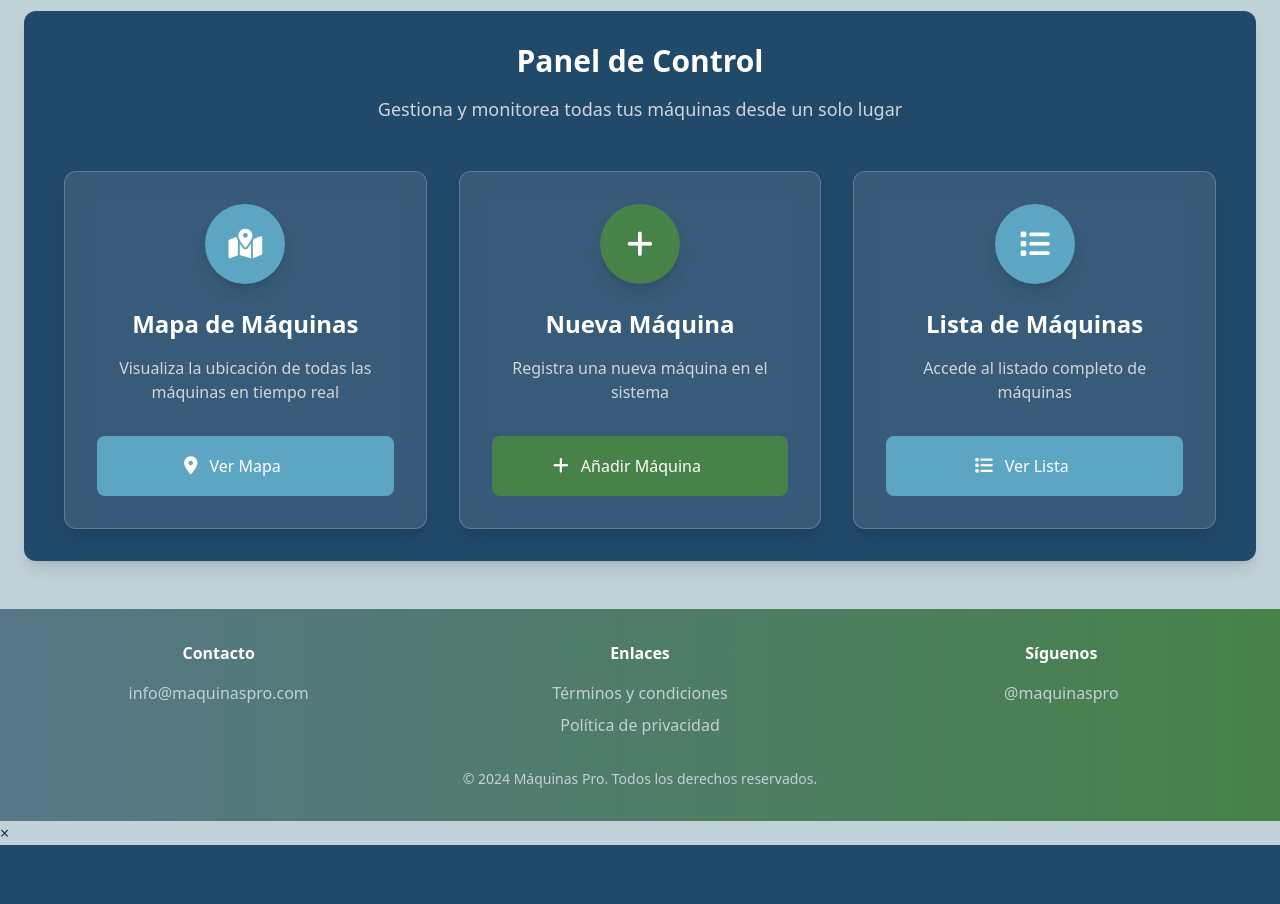
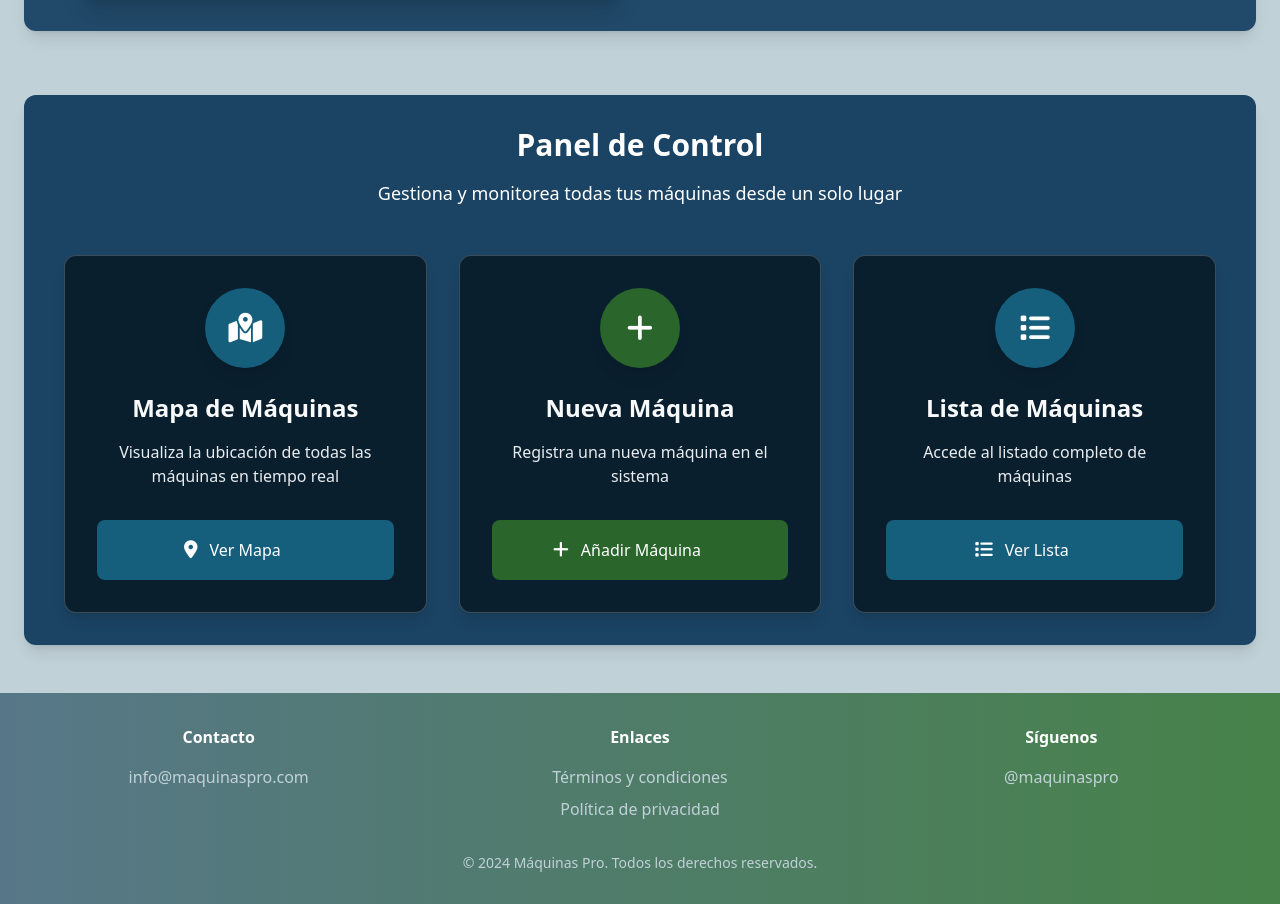
Before and after one commit to arnaugt25/Tot-Maquina, a PHP site: page /App/Views/index.php in a window 1280 px wide. Shown: the part 1125-2029 px from the top of the page. Before the commit the page ends 1970 px from the top, so only its background shows below. Run offline with PHP 8.4, Linux system fonts and the light colour scheme; the template is opened without the code that fills it, so the values that code supplies are empty; style sheets or scripts are compiled from the project's sources; some libraries are stand-ins or nearby versions.

Commit message:
Accesibilidad indice + lista maquinas

```diff
--- a/App/Views/index.php
+++ b/App/Views/index.php
@@ -1,11 +1,9 @@
 <!DOCTYPE html>
 <html lang="es">
-
 <head>
   <meta charset="UTF-8">
   <meta name="viewport" content="width=device-width, initial-scale=1.0">
   <title>Máquinas Pro</title>
-
   <!-- Favicons -->
   <link rel="apple-touch-icon" sizes="180x180" href="/favicon/apple-touch-icon.png">
   <link rel="icon" type="image/png" sizes="32x32" href="/favicon/favicon-32x32.png">
@@ -14,7 +12,6 @@
   <link rel="mask-icon" href="/favicon/safari-pinned-tab.svg" color="#5bbad5">
   <meta name="msapplication-TileColor" content="#da532c">
   <meta name="theme-color" content="#ffffff">
-
   <script src="https://cdn.tailwindcss.com"></script>
   <link rel="stylesheet" href="/main.css">
   <link rel="stylesheet" href="https://cdn.jsdelivr.net/npm/swiper@11/swiper-bundle.min.css" />
@@ -26,12 +23,10 @@
   <script async src="https://www.googletagmanager.com/gtag/js?id=G-RMHRSVKM8L"></script>
   <script>
     window.dataLayer = window.dataLayer || [];
-
     function gtag() {
       dataLayer.push(arguments);
     }
     gtag('js', new Date());
-
     gtag('config', 'G-RMHRSVKM8L');
   </script>
   <style>
@@ -39,13 +34,11 @@
     .leaflet-control-attribution {
       background-color: #ffffff !important;
     }
-
     .leaflet-control-attribution a {
       color: #0b2239 !important;
       /* Color oscuro para máximo contraste */
       text-decoration: underline;
     }
-
     .leaflet-control-attribution a:hover {
       color: #000000 !important;
       text-decoration: none;
@@ -83,18 +76,17 @@
 </head>
 
 <body class="bg-[#C1D1D8] text-gray-800">
-  <!-- Header y Nav mejorados -->
+  <!--Header and Nav -->
   <header class="bg-[#0C0C04] text-white">
-    <!-- Barra de navegación principal -->
+    <!--Barra de navegación principal (Main navigation bar)-->
     <nav class="container mx-auto px-6">
       <div class="flex items-center justify-between h-20">
-        <!-- Logo y nombre -->
+        <!-- Logo and name -->
         <div class="flex items-center space-x-4">
           <img src="/uploads/images/logototmaquina.png" alt="Logo" class="h-20 transition-transform hover:scale-105">
           <span class="text-xl font-bold text-[#5DA6C3]">Tot Maquina</span>
         </div>
-
-        <!-- Enlaces de navegación -->
+        <!--Enlaces de navegación (Navigation links) -->
         <div class="hidden md:block">
           <div class="flex items-center space-x-8">
             <a href="/" class="relative group px-3 py-2 text-[#C1D1D8] hover:text-white transition-colors duration-300">
@@ -115,28 +107,29 @@
                   <i class="fas fa-cog mr-2"></i>Admin panel
                 </a>
               <?php endif; ?>
-
               <a href="/logout" class="bg-[#d32f2f] hover:bg-[#b71c1c] text-white px-4 py-2 rounded-lg transition-colors duration-300 shadow-lg hover:shadow-xl">
                 <i class="fas fa-sign-out-alt mr-2"></i>Cerrar Sesión
               </a>
             <?php else: ?>
-              <a href="/login" class="bg-[#5DA6C3] hover:bg-[#478249] text-white px-4 py-2 rounded-lg transition-colors duration-300 shadow-lg hover:shadow-xl">
+              <a href="/login" class="bg-[#165f7c] hover:bg-[#478249] text-white px-4 py-2 rounded-lg transition-colors duration-300 shadow-lg hover:shadow-xl" role="button" aria-label="Iniciar Sesión">
                 <i class="fas fa-sign-in-alt mr-2"></i>Iniciar Sesión
               </a>
             <?php endif; ?>
           </div>
         </div>
-        <!-- Botón menú móvil -->
+        <!--Botón menú móvil (Mobile menu button) -->
         <div class="md:hidden">
-          <button type="button" class="text-gray-300 hover:text-white focus:outline-none focus:text-white">
+          <button
+            type="button"
+            class="text-gray-300 hover:text-white focus:outline-none focus:text-white"
+            aria-label="Abrir menú de navegación">
             <svg class="h-6 w-6" fill="none" viewBox="0 0 24 24" stroke="currentColor">
               <path stroke-linecap="round" stroke-linejoin="round" stroke-width="2" d="M4 6h16M4 12h16M4 18h16" />
             </svg>
           </button>
         </div>
       </div>
-
-      <!-- Menú móvil -->
+      <!--Menú móvil (Mobile menu)-->
       <div class="hidden md:hidden">
         <div class="px-2 pt-2 pb-3 space-y-1">
           <a href="/" class="block px-3 py-2 text-[#C1D1D8] hover:text-white hover:bg-[#214969] rounded-md transition-colors duration-300">
@@ -158,7 +151,7 @@
               <i class="fas fa-sign-out-alt mr-2"></i>Cerrar Sesión
             </a>
           <?php else: ?>
-            <a href="/login" class="block px-3 py-2 bg-[#5DA6C3] text-white hover:bg-[#478249] rounded-md transition-colors duration-300">
+            <a href="/login" class="block px-3 py-2 bg-[#165f7c] text-white hover:bg-[#478249] rounded-md transition-colors duration-300" role="button" aria-label="Iniciar Sesión">
               <i class="fas fa-sign-in-alt mr-2"></i>Iniciar Sesión
             </a>
           <?php endif; ?>
@@ -166,22 +159,21 @@
       </div>
     </nav>
   </header>
-  <!-- Contenido Principal -->
+
   <main class="container mx-auto my-12 px-6 max-w-7xl">
     <!-- Slider -->
     <section class="bg-[#214969] text-white shadow-lg rounded-xl p-6 mb-12">
       <!-- Swiper -->
       <div class="swiper mySwiper">
         <div class="swiper-wrapper">
-          <!-- Repite este div para cada imagen -->
           <div class="swiper-slide">
             <img src="/uploads/images/slider1.jpg" alt="Imagen 1" class="w-full h-96 object-cover rounded-lg">
           </div>
           <div class="swiper-slide">
-            <img src="/uploads/images/slider2.jpg" alt="Imagen 2" class="w-full h-96 object-cover rounded-lg">
+            <img src="/uploads/images/slider2.png" alt="Imagen 2" class="w-full h-96 object-cover rounded-lg">
           </div>
           <div class="swiper-slide">
-            <img src="/uploads/images/slider3.jpg" alt="Imagen 3" class="w-full h-96 object-cover rounded-lg">
+            <img src="/uploads/images/slider3.webp" alt="Imagen 3" class="w-full h-96 object-cover rounded-lg">
           </div>
         </div>
         <div class="swiper-pagination"></div>
@@ -189,23 +181,18 @@
         <div class="swiper-button-next"></div>
       </div>
     </section>
-    <!-- Sección Sobre Nosotros -->
+    <!--Sección Sobre Nosotros (About Us Section)-->
     <section class="mt-16 bg-[#214969] text-white shadow-lg rounded-xl p-8">
       <div class="max-w-4xl mx-auto">
         <h1 class="text-3xl font-bold mb-6">Sobre Nosotros</h2>
-
           <div class="grid md:grid-cols-2 gap-8 items-center">
-            <!-- Imagen corporativa -->
-            <div class="rounded-lg overflow-hidden shadow-xl">
-              <img src="/uploads/images/about-us.jpg" alt="Equipo Tot Maquina" class="w-full h-auto object-cover">
+            <div class="rounded-lg overflow-hidden shadow-xl md:-ml-28">
+              <img src="/uploads/images/us.avif" alt="Equipo Tot Maquina" class="w-full h-auto object-cover">
             </div>
-
-            <!-- Texto informativo -->
             <div class="space-y-4">
               <p class="text-lg">
                 Tot Maquina es líder en el sector de gestión y mantenimiento de maquinaria industrial. Con más de 15 años de experiencia, nos dedicamos a proporcionar soluciones integrales para el control y mantenimiento de equipos.
               </p>
-
               <div class="space-y-3">
                 <div class="flex items-center space-x-2">
                   <i class="fas fa-check-circle text-[#5DA6C3]"></i>
@@ -220,69 +207,67 @@
                   <span>Sistema de gestión avanzado</span>
                 </div>
               </div>
-              <a href="#" class="inline-block mt-4 bg-[#2a652c] hover:bg-[#1e4a20] text-white px-6 py-3 rounded-lg transition-colors duration-300">
-                Conoce más sobre nosotros
-              </a>
             </div>
           </div>
       </div>
     </section>
-
-    <!-- Sección de Panel de Control con estilo consistente -->
-    <section class="mt-16 bg-[#214969] text-white shadow-lg rounded-xl p-8">
+    <!--Sección de Panel de Control (Sección de Panel de Control )-->
+    <section class="mt-16 bg-[#1b4363] text-white shadow-lg rounded-xl p-8">
       <div class="max-w-6xl mx-auto">
-        <!-- Encabezado -->
+        <!-- Encabezado (Header)-->
         <div class="text-center mb-12">
           <h2 class="text-3xl font-bold mb-4">Panel de Control</h2>
-          <p class="text-gray-300 text-lg max-w-2xl mx-auto">Gestiona y monitorea todas tus máquinas desde un solo lugar</p>
+          <p class="text-[#ffffff] text-lg max-w-2xl mx-auto">Gestiona y monitorea todas tus máquinas desde un solo lugar</p>
         </div>
-
-        <!-- Grid de botones principales -->
+        <!-- Grid de botones principales (Grid of main buttons)-->
         <div class="grid grid-cols-1 md:grid-cols-2 lg:grid-cols-3 gap-8 items-stretch">
-          <!-- Botón del Mapa -->
-          <div class="bg-white/10 backdrop-blur-md rounded-xl shadow-lg overflow-hidden hover:transform hover:scale-105 transition-all duration-300 border border-white/20 flex flex-col h-full">
+          <!-- Botón del Mapa (Map Button)-->
+          <div class="bg-[#0a1f2e] backdrop-blur-md rounded-xl shadow-lg overflow-hidden hover:transform hover:scale-105 transition-all duration-300 border border-white/20 flex flex-col h-full">
             <div class="flex flex-col items-center text-center p-8 h-full justify-between">
-              <div class="w-20 h-20 bg-[#5DA6C3] rounded-full flex items-center justify-center mb-6 shadow-lg">
+              <div class="w-20 h-20 bg-[#165f7c] rounded-full flex items-center justify-center mb-6 shadow-lg">
                 <i class="fas fa-map-marked-alt text-3xl text-white"></i>
               </div>
-              <h3 class="text-2xl font-semibold text-white mb-4">Mapa de Máquinas</h3>
-              <p class="text-gray-300 mb-8">Visualiza la ubicación de todas las máquinas en tiempo real</p>
+              <h3 class="text-2xl font-semibold text-[#f8f9fa] mb-4">Mapa de Máquinas</h3>
+              <p class="text-[#e9ecef] mb-8">Visualiza la ubicación de todas las máquinas en tiempo real</p>
               <button onclick="abrirMapaModal()"
-                class="w-full bg-[#5DA6C3] text-white py-4 px-6 rounded-lg hover:bg-[#4a8ba3] transition-all duration-300 flex items-center justify-center space-x-3 group">
+                class="w-full bg-[#165f7c] text-[#fdfeff] py-4 px-6 rounded-lg hover:bg-[#0d4257] transition-all duration-300 flex items-center justify-center space-x-3 group"
+                aria-label="Abrir mapa de máquinas">
                 <i class="fas fa-map-marker-alt text-lg"></i>
                 <span class="font-medium">Ver Mapa</span>
                 <i class="fas fa-arrow-right opacity-0 group-hover:opacity-100 transition-all duration-300"></i>
               </button>
             </div>
           </div>
-
-          <!-- Botón de Añadir Máquina -->
-          <div class="bg-white/10 backdrop-blur-md rounded-xl shadow-lg overflow-hidden hover:transform hover:scale-105 transition-all duration-300 border border-white/20 flex flex-col h-full">
+          <!-- Botón de Añadir Máquina (Add Machine Button)-->
+          <div class="bg-[#0a1f2e] backdrop-blur-md rounded-xl shadow-lg overflow-hidden hover:transform hover:scale-105 transition-all duration-300 border border-white/20 flex flex-col h-full">
             <div class="flex flex-col items-center text-center p-8 h-full justify-between">
-              <div class="w-20 h-20 bg-[#478249] rounded-full flex items-center justify-center mb-6 shadow-lg">
+              <div class="w-20 h-20 bg-[#2a652c] rounded-full flex items-center justify-center mb-6 shadow-lg">
                 <i class="fas fa-plus text-3xl text-white"></i>
               </div>
-              <h3 class="text-2xl font-semibold text-white mb-4">Nueva Máquina</h3>
-              <p class="text-gray-300 mb-8">Registra una nueva máquina en el sistema</p>
+              <h3 class="text-2xl font-semibold text-[#f8f9fa] mb-4">Nueva Máquina</h3>
+              <p class="text-[#e9ecef] mb-8">Registra una nueva máquina en el sistema</p>
               <a href="/addmachine"
-                class="w-full bg-[#478249] text-white py-4 px-6 rounded-lg hover:bg-[#2a652c] transition-all duration-300 flex items-center justify-center space-x-3 group">
+                class="w-full bg-[#2a652c] text-[#fff] py-4 px-6 rounded-lg hover:bg-[#1e4a20] transition-all duration-300 flex items-center justify-center space-x-3 group"
+                role="button"
+                aria-label="Añadir nueva máquina">
                 <i class="fas fa-plus text-lg"></i>
                 <span class="font-medium">Añadir Máquina</span>
                 <i class="fas fa-arrow-right opacity-0 group-hover:opacity-100 transition-all duration-300"></i>
               </a>
             </div>
           </div>
-
-          <!-- Botón de Lista de Máquinas -->
-          <div class="bg-white/10 backdrop-blur-md rounded-xl shadow-lg overflow-hidden hover:transform hover:scale-105 transition-all duration-300 border border-white/20 flex flex-col h-full">
+          <!-- Botón de Lista de Máquinas (Machine List Button)-->
+          <div class="bg-[#0a1f2e] backdrop-blur-md rounded-xl shadow-lg overflow-hidden hover:transform hover:scale-105 transition-all duration-300 border border-white/20 flex flex-col h-full">
             <div class="flex flex-col items-center text-center p-8 h-full justify-between">
-              <div class="w-20 h-20 bg-[#5DA6C3] rounded-full flex items-center justify-center mb-6 shadow-lg">
+              <div class="w-20 h-20 bg-[#165f7c] rounded-full flex items-center justify-center mb-6 shadow-lg">
                 <i class="fas fa-list text-3xl text-white"></i>
               </div>
-              <h3 class="text-2xl font-semibold text-white mb-4">Lista de Máquinas</h3>
-              <p class="text-gray-300 mb-8">Accede al listado completo de máquinas</p>
+              <h3 class="text-2xl font-semibold text-[#f8f9fa] mb-4">Lista de Máquinas</h3>
+              <p class="text-[#e9ecef] mb-8">Accede al listado completo de máquinas</p>
               <a href="/addlist"
-                class="w-full bg-[#5DA6C3] text-white py-4 px-6 rounded-lg hover:bg-[#4a8ba3] transition-all duration-300 flex items-center justify-center space-x-3 group">
+                class="w-full bg-[#165f7c] text-[#fdfeff] py-4 px-6 rounded-lg hover:bg-[#0d4257] transition-all duration-300 flex items-center justify-center space-x-3 group"
+                role="button"
+                aria-label="Ver lista de máquinas">
                 <i class="fas fa-list text-lg"></i>
                 <span class="font-medium">Ver Lista</span>
                 <i class="fas fa-arrow-right opacity-0 group-hover:opacity-100 transition-all duration-300"></i>
@@ -292,25 +277,24 @@
         </div>
       </div>
     </section>
-
-    <!-- Modal del Mapa -->
+    <!-- Modal del Mapa (Map Modal)-->
     <div id="mapaModal" class="fixed inset-0 bg-black bg-opacity-50 z-50 hidden">
       <div class="fixed inset-0 p-4 flex items-center justify-center">
         <div class="bg-white rounded-lg w-full h-full md:h-[90vh] max-w-7xl relative">
-          <!-- Cabecera del modal -->
           <div class="bg-[#214969] text-white p-4 rounded-t-lg flex justify-between items-center">
             <h3 class="text-xl font-bold">Mapa de Máquinas</h3>
-            <button onclick="cerrarMapaModal()" class="text-white hover:text-gray-300 transition-colors">
+            <button
+              onclick="cerrarMapaModal()"
+              class="text-white hover:text-gray-300 transition-colors"
+              aria-label="Cerrar mapa">
               <i class="fas fa-times text-2xl"></i>
             </button>
           </div>
-          <!-- Contenedor del mapa -->
           <div id="map" class="w-full h-[calc(100%-4rem)]"></div>
         </div>
       </div>
     </div>
   </main>
-
   <!-- Footer -->
   <footer class="bg-gradient-to-r from-[#577788] to-[#478249] py-8 mt-12 text-white">
     <div class="container mx-auto px-6 text-center">
@@ -337,7 +321,6 @@
     </div>
   </footer>
   <script src="/js/bundle.js"></script>
-
   <script>
     const machines = <?php echo json_encode($machines); ?>;
     document.addEventListener('DOMContentLoaded', function() {
@@ -404,5 +387,4 @@
   </script>
 
 </body>
-
 </html>
```
Also changed, not shown: App/Views/machinelist.php (+54 -56 lines), App/Views/maquina.php (indentation only).
